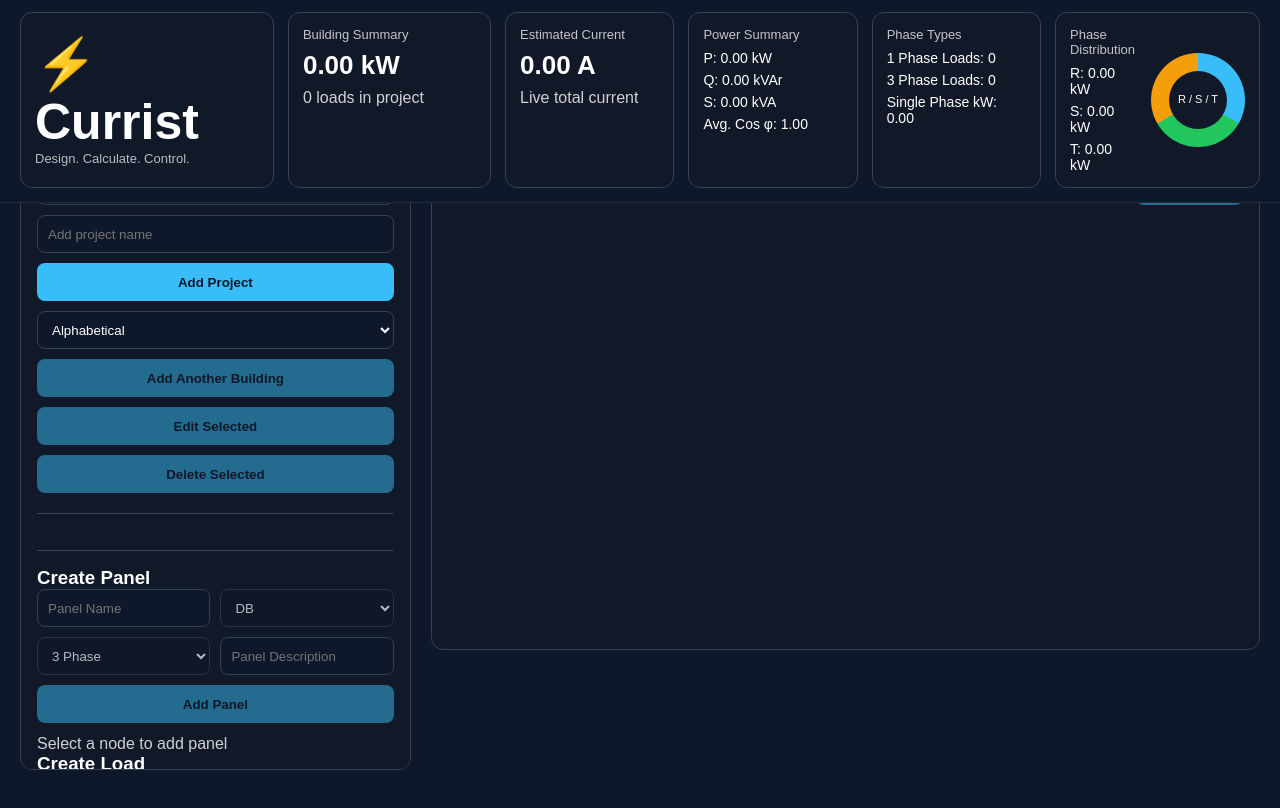
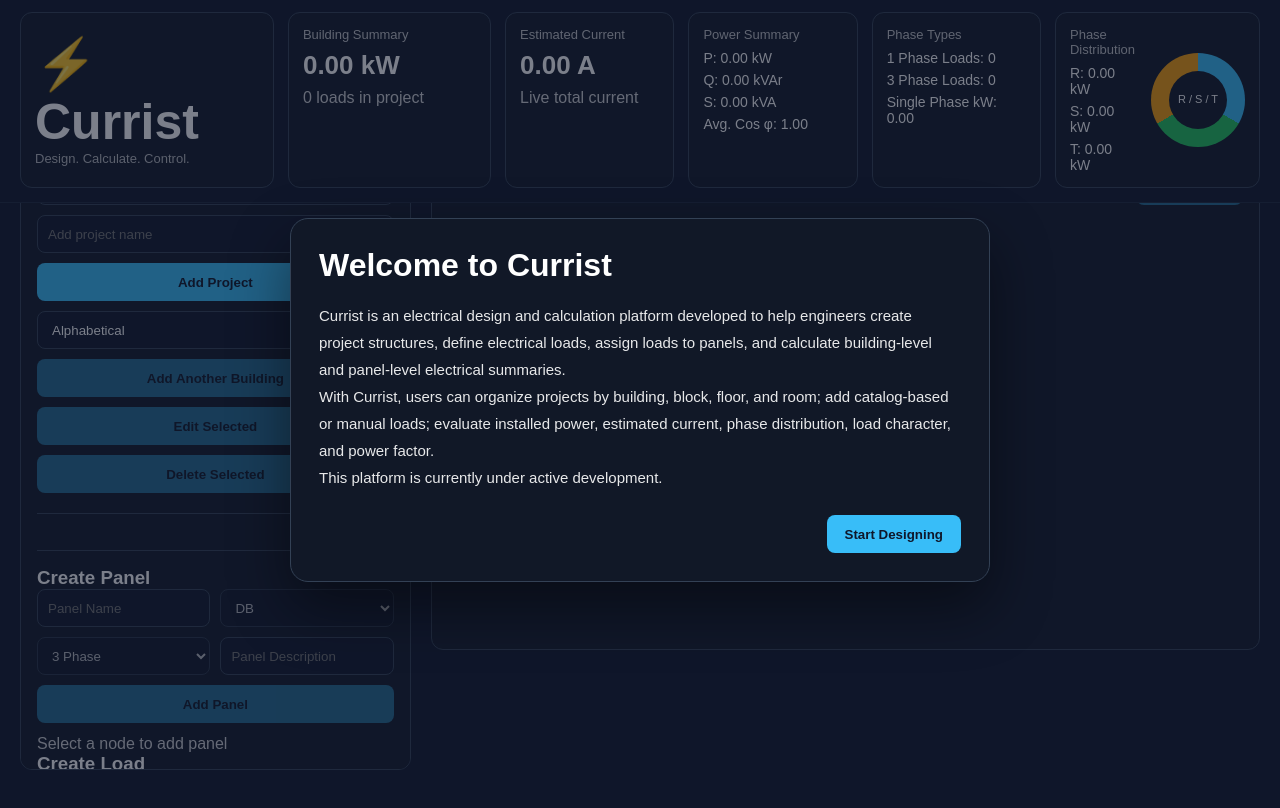
Before and after one commit to ErginYurttas/currist, a Next.js app: page / in a window 1280 px wide. Shown: the top 808 px of the page. Built offline with nearby package versions, Linux system fonts and the light colour scheme.

Commit message:
panel details and catalog improvements and pop up

```diff
--- a/src/app/page.tsx
+++ b/src/app/page.tsx
@@ -123,6 +123,7 @@ export default function Home() {
   const [editingId, setEditingId] = useState<number | null>(null);
   const [collapsedIds, setCollapsedIds] = useState<number[]>([]);
   const [detailsOpen, setDetailsOpen] = useState(false);
+  const [welcomeOpen, setWelcomeOpen] = useState(true);
 
 
   const [projectCode, setProjectCode] = useState("");
@@ -1483,6 +1484,91 @@ const renderLoadDetailsCard = (load: Load) => {
   </div>
 </div>
 
+{welcomeOpen && (
+  <>
+    <div
+      onClick={() => setWelcomeOpen(false)}
+      style={{
+        position: "fixed",
+        inset: 0,
+        background: "rgba(15, 23, 42, 0.55)",
+        zIndex: 10000,
+      }}
+    />
+
+    <div
+      style={{
+        position: "fixed",
+        top: "50%",
+        left: "50%",
+        transform: "translate(-50%, -50%)",
+        width: 700,
+        maxWidth: "calc(100vw - 40px)",
+        background: "#111827",
+        border: "1px solid #334155",
+        borderRadius: 18,
+        padding: 28,
+        zIndex: 10001,
+        boxShadow: "0 25px 60px rgba(0,0,0,0.45)",
+      }}
+    >
+      <h2
+        style={{
+          marginTop: 0,
+          marginBottom: 18,
+          fontSize: 32,
+        }}
+      >
+        Welcome to Currist
+      </h2>
+
+      <div
+        style={{
+          lineHeight: 1.8,
+          opacity: 0.9,
+          fontSize: 15,
+        }}
+      >
+        <p>
+          Currist is an electrical design and calculation platform developed
+          to help engineers create project structures, define electrical loads,
+          assign loads to panels, and calculate building-level and panel-level
+          electrical summaries.
+        </p>
+
+        <p>
+          With Currist, users can organize projects by building, block, floor,
+          and room; add catalog-based or manual loads; evaluate installed
+          power, estimated current, phase distribution, load character, and
+          power factor.
+        </p>
+
+        <p>
+          This platform is currently under active development.
+        </p>
+      </div>
+
+      <div
+        style={{
+          display: "flex",
+          justifyContent: "flex-end",
+          marginTop: 24,
+        }}
+      >
+        <button
+          onClick={() => setWelcomeOpen(false)}
+          style={{
+            ...buttonStyle,
+            cursor: "pointer",
+            padding: "10px 18px",
+          }}
+        >
+          Start Designing
+        </button>
+      </div>
+    </div>
+  </>
+)}
 
 {detailsOpen && (
   <>
```
